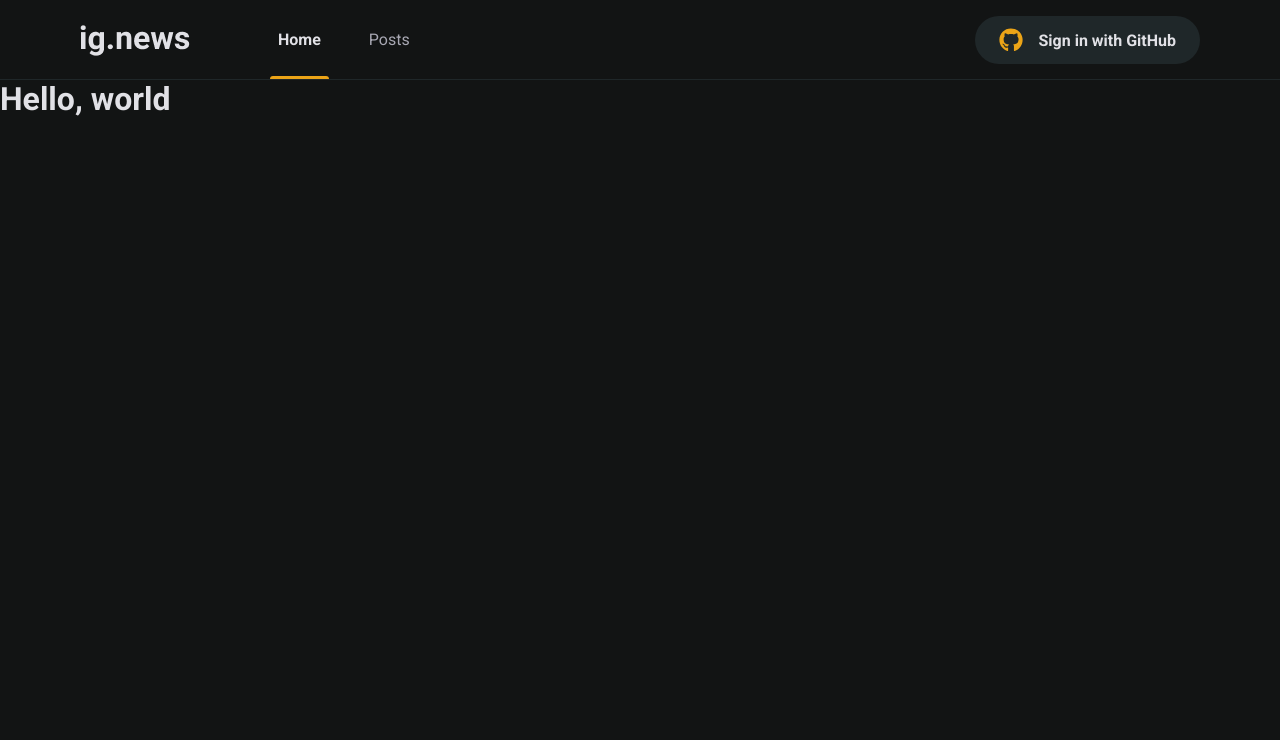
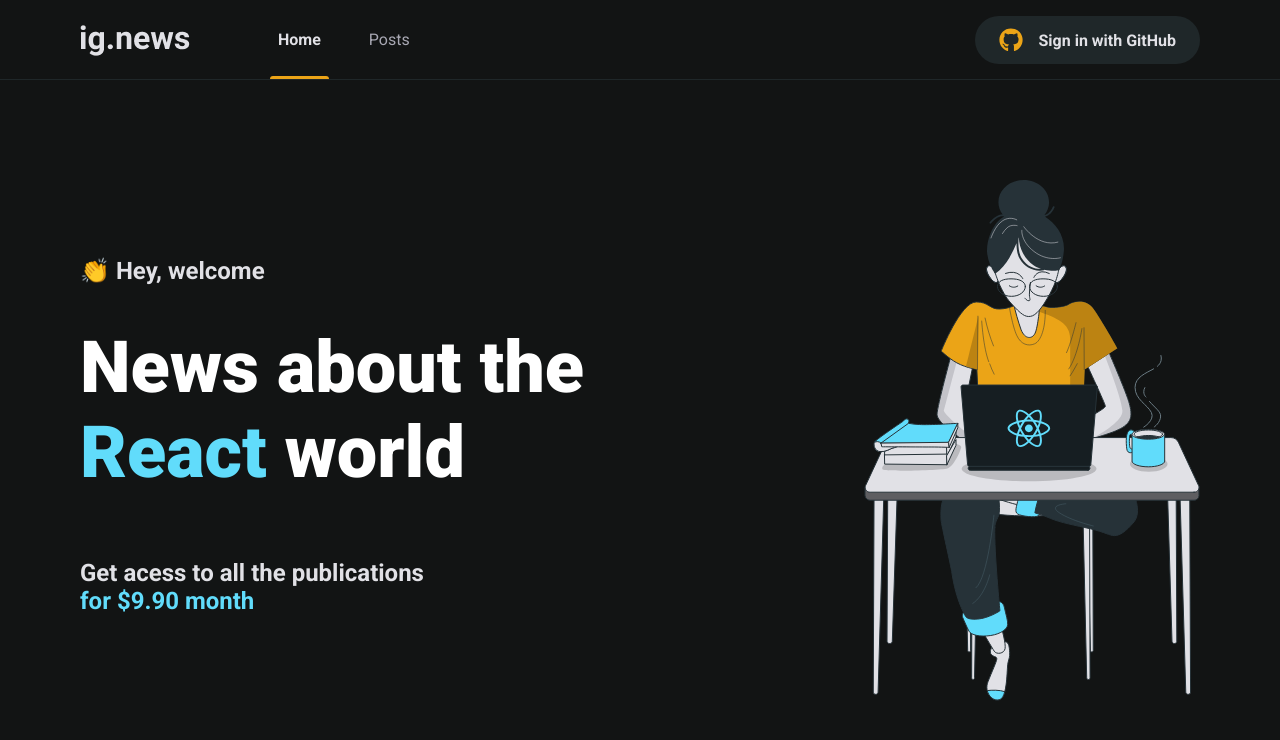
Before and after one commit to guirecordon/ignite21-chapter03, a Next.js app: page / in a window 1280 px wide. Shown: the top 740 px of the page. Built offline with nearby package versions, Linux system fonts and the light colour scheme.

Commit message:
Add styling of main page

```diff
--- a/src/pages/index.tsx
+++ b/src/pages/index.tsx
@@ -1,4 +1,6 @@
 import Head from 'next/head'
+
+import styles from './styles.module.scss';
 
 export default function Home() {
   return (
@@ -6,7 +8,24 @@ export default function Home() {
       <Head>
         <title>Início | Ig news</title>
       </Head>
-      <h1>Hello, world</h1>
+      <main className={styles.mainContainer}>
+        <div className={styles.leftSideHero}>
+          <span>👏 Hey, welcome</span>
+
+          <h1>News about
+            the <span>React</span> world
+          </h1>
+
+          <p>Get acess to all the publications
+            <strong>for {new Intl.NumberFormat('en-US', {
+              style: 'currency',
+              currency: 'USD',
+            }).format(9.90)} month</strong>
+          </p>
+        </div>
+
+        <img src="/images/heroimg.svg" alt="girl on computer" />
+      </main>
     </>
   )
 }
--- /dev/null
+++ b/src/pages/styles.module.scss
@@ -0,0 +1,46 @@
+.mainContainer {
+  max-width: 1120px;
+  display: flex;
+  align-items: center;
+  gap: 10.25rem;
+  margin: 0 auto;
+  height: calc(100vh - 5rem);
+
+
+  .leftSideHero {
+    span {
+      display: inline-block;
+      color: var(--title);
+      font-size: 1.5rem;
+      font-weight: 700;
+      margin-bottom: 2.5rem;
+    }
+
+    h1 {
+      color: var(--white);
+      font-size: 4.5rem;
+      font-weight: 900;
+      margin-bottom: 1.5rem;
+
+      span {
+        font-size: 4.5rem;
+        color: var(--blue-500);
+        font-weight: 900;
+      }
+    }
+
+    p {
+      display: inline-block;
+      margin-bottom: 0.5rem;
+      font-size: 1.5rem;
+      font-weight: 700;
+      color: var(--title);
+
+      strong {
+        display: block;
+        color: var(--blue-500);
+      }
+    }
+  }
+
+}
--- a/src/styles/global.scss
+++ b/src/styles/global.scss
@@ -6,7 +6,7 @@
   --yellow-500: #EBA417;
   --green-500: #04D361;
   --blue-500: #61DCFB;
-
+  --white: #FFFFFF;
 }
 
 * {
```
Also changed, not shown: public/images/heroimg.svg (added).
